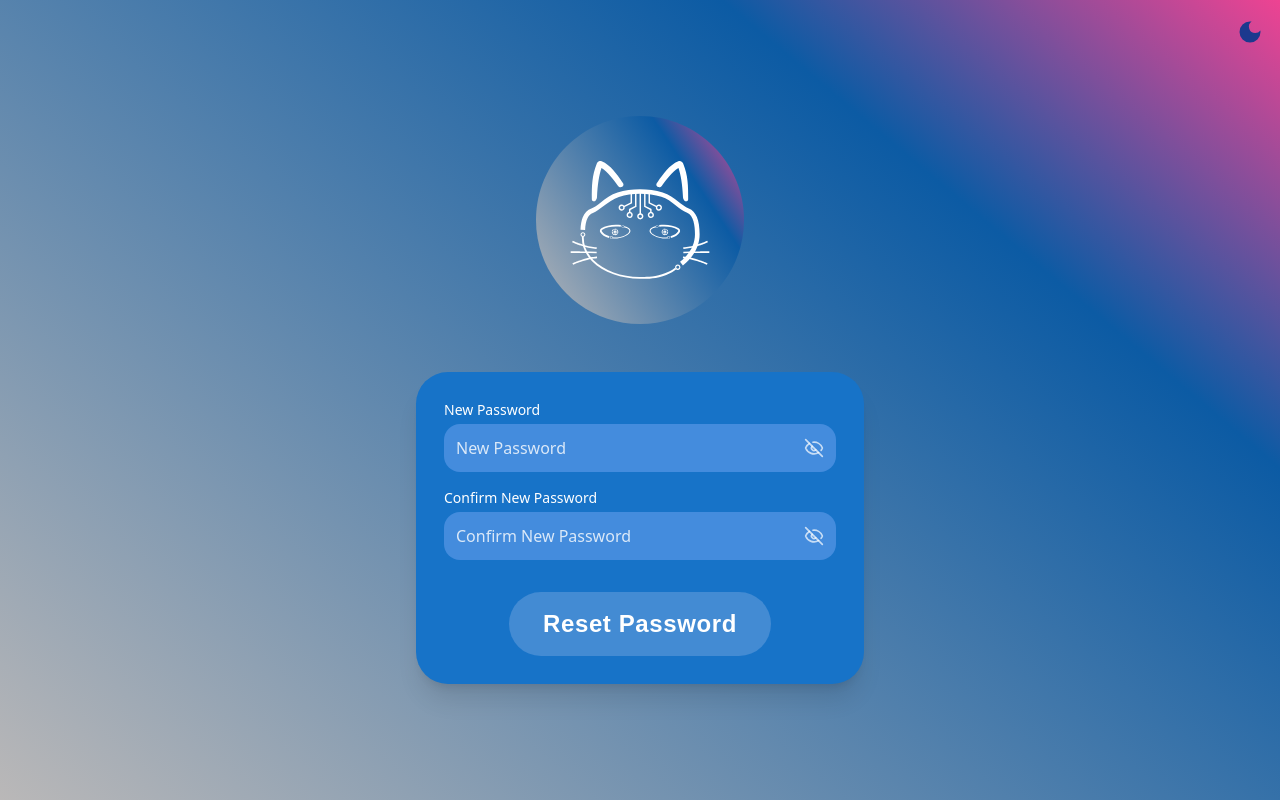
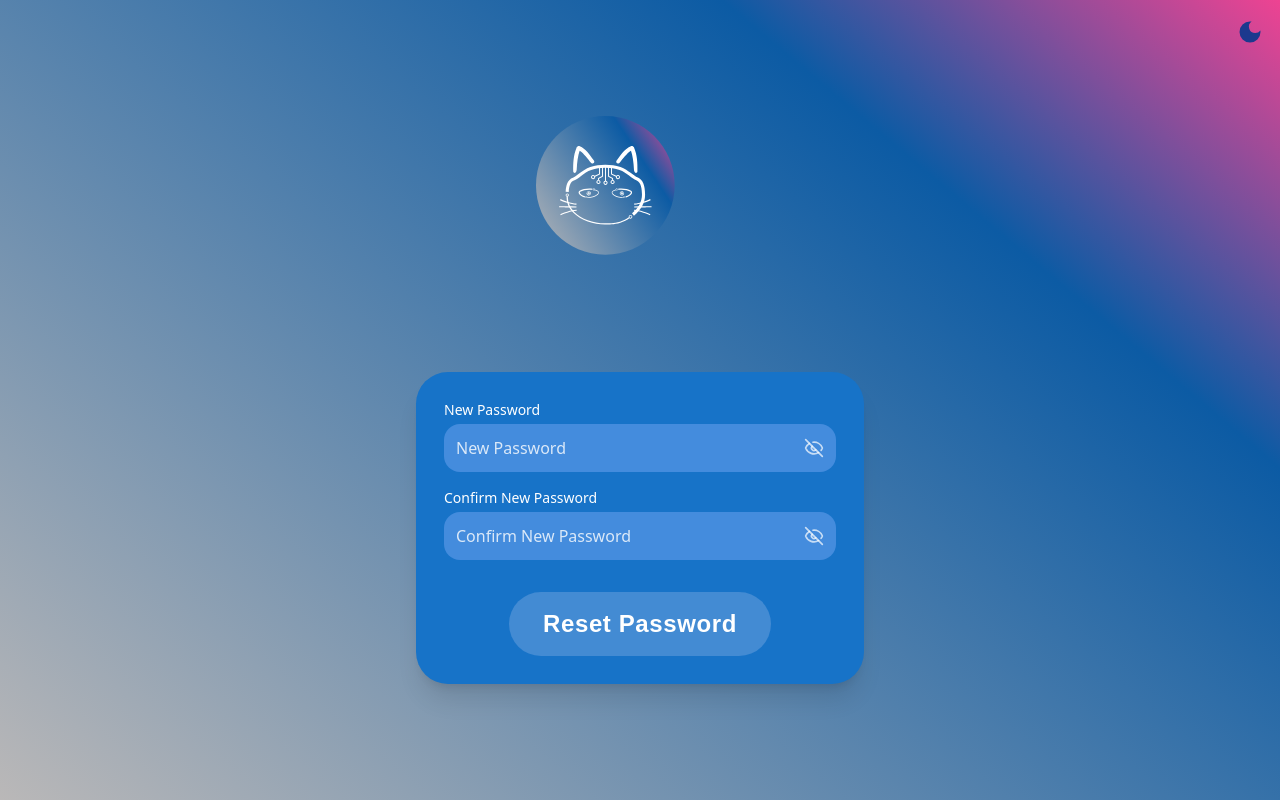
Before and after one commit to PSA-Orgranization/FrontEnd, a Next.js app: page /reset-password in a window 1280 px wide. Both pictures are taken after a click on the button 1250 px from the left and 32 px from the top of the page. Built offline with nearby package versions, Linux system fonts and the light colour scheme; a web font is replaced by a local one.

Commit message:
Fix bug in displaying logo

```diff
--- a/src/app/chat/page.tsx
+++ b/src/app/chat/page.tsx
@@ -364,7 +364,7 @@ export default function ChatPage() {
     <div className="flex h-screen text-white">
       {/* Mobile Bottom Nav */}
       <div
-        className={`fixed md:hidden bottom-0 left-0 right-0  flex justify-around items-center h-16 z-50 shadow-t-lg dark:bg-[#041B2D] bg-[#448CDD]`}
+        className={`fixed md:hidden bottom-0 left-0 right-0 flex justify-around items-center h-16 z-50 shadow-t-lg dark:bg-[#041B2D] bg-[#448CDD]`}
       >
         <Link
           href="/chat"
@@ -446,7 +446,7 @@ export default function ChatPage() {
           <button onClick={toggleSidebar} className="cursor-pointer">
             <div className="w-12 h-12 rounded-full flex items-center justify-center">
               <Image
-                src="/PSA-LIGHT-LOGO.svg"
+                src="/PSA-Light-Logo.svg"
                 alt="PSA Logo Light"
                 width={48}
                 height={48}
--- a/src/app/check-account/page.tsx
+++ b/src/app/check-account/page.tsx
@@ -37,7 +37,7 @@ export default function ResetPassword() {
     <div className="min-h-screen flex flex-col items-center justify-center">
       <div className="flex justify-center mb-12 ">
         <Image
-          src="/PSA-LIGHT-LOGO.svg"
+          src="/PSA-Light-Logo.svg"
           alt="PSA Logo Light"
           width={208}
           height={208}
--- a/src/app/login/page.tsx
+++ b/src/app/login/page.tsx
@@ -81,7 +81,7 @@ export default function Login() {
       <div className="flex justify-center mb-12 pt-10">
         {/* Light mode logo */}
         <Image
-          src="/PSA-LIGHT-LOGO.svg"
+          src="/PSA-Light-Logo.svg"
           alt="PSA Logo Light"
           width={208}
           height={208}
--- a/src/app/page.tsx
+++ b/src/app/page.tsx
@@ -101,7 +101,7 @@ export default function Home() {
         <div className="w-64 h-64 rounded-full flex items-center justify-center mb-8">
           {/* Light mode logo */}
           <Image
-            src="/PSA-LIGHT-LOGO.svg"
+            src="/PSA-Light-Logo.svg"
             alt="PSA Logo Light"
             width={208}
             height={208}
--- a/src/app/register/page.tsx
+++ b/src/app/register/page.tsx
@@ -151,7 +151,7 @@ export default function Register() {
     <div className="min-h-screen flex flex-col items-center justify-center">
       <div className="flex justify-center mb-12 pt-10">
         <Image
-          src="/PSA-LIGHT-LOGO.svg"
+          src="/PSA-Light-Logo.svg"
           alt="PSA Logo Light"
           width={208}
           height={208}
--- a/src/app/reset-password/page.tsx
+++ b/src/app/reset-password/page.tsx
@@ -84,7 +84,7 @@ export default function NewPassword() {
     <div className="min-h-screen flex flex-col items-center justify-center">
       <div className="flex justify-center mb-12">
         <Image
-          src="/PSA-LIGHT-LOGO.svg"
+          src="/PSA-Light-Logo.svg"
           alt="PSA Logo Light"
           width={208}
           height={208}
--- a/src/app/send-otp/page.tsx
+++ b/src/app/send-otp/page.tsx
@@ -193,7 +193,7 @@ export default function OTPVerification() {
     <div className="min-h-screen flex flex-col justify-center items-center p-4">
       <div className="flex justify-center mb-12">
         <Image
-          src="/PSA-LIGHT-LOGO.svg"
+          src="/PSA-Light-Logo.svg"
           alt="PSA Logo Light"
           width={208}
           height={208}
```
Also changed, not shown: public/PSA-Light-Logo.svg.
